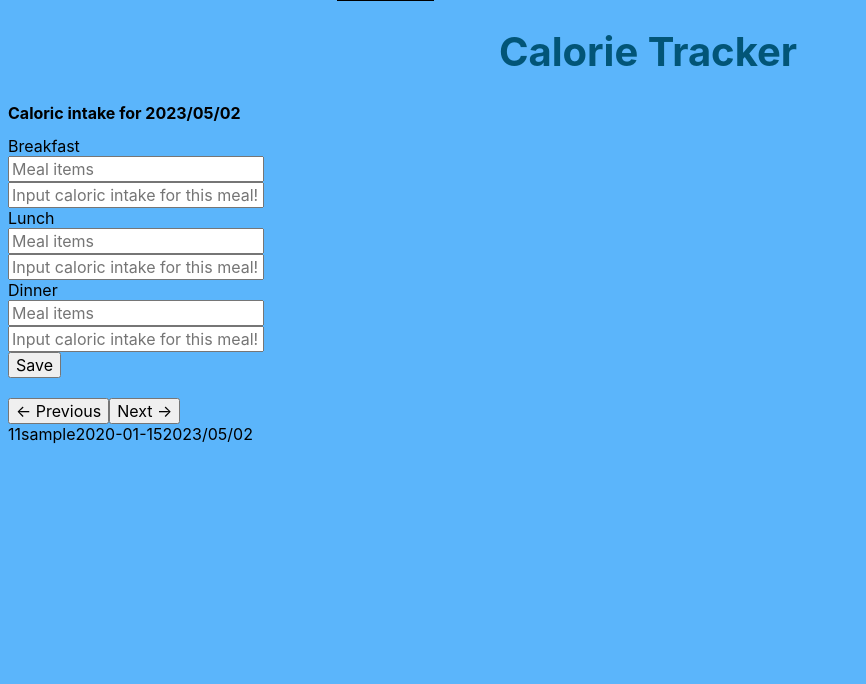
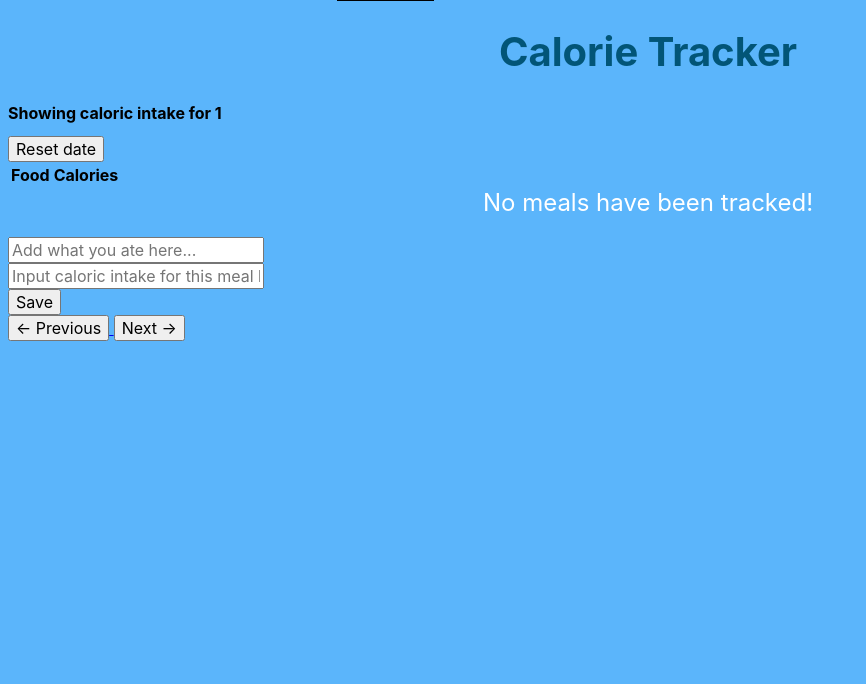
Before and after one commit to MxAriadne/CSCI4410-GymFlow, a PHP site: page /caloriccounter.php in a window 1280 px wide. Shown: the part 50-734 px from the top of the page, without its empty margins (0-866 px from the left). Run offline with PHP 8.4, Linux system fonts and the light colour scheme; the visitor is signed in with stand-in values (Sample User, id 1); tables that the repository leaves empty hold one stand-in row (values such as "Sample post"); lists and menus that the app fills with data are empty.

Commit message:
Final Calorie Counter Backend Update
At least, hopefully.
The calorie counter is fully functional!
Can check different days and successfully read what was logged on that date. It also redirects you to the login page if you try to view it without an account.

I changed the schema completely, literally deleted 3 tables.

Also, I commented literally everything so this should hopefully be easy to follow along with.

```diff
--- a/caloriccounter.php
+++ b/caloriccounter.php
@@ -1,19 +1,45 @@
 <?php
+    // Import functions for the calorie tracker database.
     require "calories.php";
+    // We save the date in the users session_id to save the position when
+    // they check past and future calorie logs.
+
+    if (!isset($_SESSION['user'])) {
+        header("location: index.php");
+        exit();
+    }
+
+    if ($_SESSION['date'] == null) {
+        //If they don't have a date saved, save today's date.
+        $_SESSION['date'] = date("Y/m/d");
+    }
+    // Empty result variable is used to view status of functions.
     $result = "";
-    if (isset($_POST['submit'])) {
-        if ($_POST['breakfast'] != null && $_POST['b-cal'] != null) {
-            addMeal($_POST['breakfast'], $_POST['b-cal']);
-            $result = "Successfully saved!";
-        }
-        if ($_POST['lunch'] != null && $_POST['l-cal'] != null) {
-            addMeal($_POST['lunch'], $_POST['l-cal']);
-            $result = "Successfully saved!";
-        }
-        if ($_POST['dinner'] != null && $_POST['d-cal'] != null) {
-            addMeal($_POST['dinner'], $_POST['d-cal']);
-            $result = "Successfully saved!";
-        }
+    // If the user submits the new item form, and the values are not empty...
+    if (isset($_POST['submit'])) if ($_POST['item'] != null && $_POST['cal'] != null) {
+        // Add the item, the calorie count, the username, and the date it was added to the database.
+        addMeal($_POST['item'], $_POST['cal'], $_SESSION['user'], $_SESSION['date']);
+        // Return to result if needed for viewing.
+        $result = "Successfully saved!";
+    }
+    // If the user sends a GET request using the previous button...
+    if (isset($_GET['previous'])) {
+        // Subtract the date by 1 day
+        // We do this because the propagateHTML function pulls the users calorie logs according to
+        // the date that's passed to the function.
+        $_SESSION['date'] = date("Y/m/d", strtotime("-1 day", strtotime($_SESSION['date'])));
+    }
+    // If the user sends a GET request using the next button...
+    if (isset($_GET['next'])) {
+        // Add 1 day to the date
+        // We do this because the propagateHTML function pulls the users calorie logs according to
+        // the date that's passed to the function.
+        $_SESSION['date'] = date("Y/m/d", strtotime("+1 day", strtotime($_SESSION['date'])));
+    }
+    // If there's a request to reset the date...
+    if (isset($_GET['reset'])) {
+        // Set the users session date to today's date.
+        $_SESSION['date'] = date("Y/m/d");
     }
 ?>
 
@@ -21,9 +47,13 @@
 <html lang="en">
 <head>
     <script src="https://code.jquery.com/jquery-3.6.0.min.js"></script>
+    <script src="https://code.jquery.com/ui/1.13.2/jquery-ui.js"></script>
+
+    <link rel="stylesheet" href="//code.jquery.com/ui/1.13.2/themes/base/jquery-ui.css">
     <link type="text/css" rel="stylesheet" href="gymflow.css" />
     <title>Calorie Tracker - GymFlow</title>
 </head>
+
 <body>
     <H1>Calorie Tracker</H1>
 
@@ -43,48 +73,98 @@
         <a href="account.php">My Account</a>
     </div>
 
+        <h2>Showing caloric intake for <?php echo $_SESSION['date']; ?></h2>
 
-    <div>
+        <!-- This sends the request to the server to reset the users saved date in the calorie logger.  -->
+        <a href="?reset=true">
+            <button name="reset">Reset date</button>
+        </a>
 
-        <h2>Caloric intake for <?php echo date("Y/m/d"); ?></h2>
+        <div>
+            <?php
+            /*
+             * propagateHTML()
+             * This function uses retrieveCalories() from calories.php in order to
+             * pull the users log for the given date from the database.
+             * It then displays this information by iterating through it and adding
+             * it to a table which is displayed for the user.
+             *
+             */
+            function propagateHTML()
+            {
+                // Table start
+                echo "<table>";
+                // Add table headers
+                echo "<tr><th>Food</th><th>Calories</th></tr>";
+                // Attempt to pull data from the database based on the given date.
+                $output = retrieveCalories($_SESSION['date']);
+                // Validate the output
+                if ($output != null) {
+                    // $output is n associative array, therefore each value in this foreach loop
+                    // is an array of the rows that were pulled from the database.
+                    foreach ($output as $innerArray) {
+                        // This verifies that $innerArray, which represents a single row, is valid.
+                        if (is_array($innerArray)) {
+                            // Start table row.
+                            echo "<tr>";
+                            // Start static variable sum, this is how we display the total calories of that given date.
+                            static $sum = 0;
+                            // This iterates through the provided row.
+                            foreach ($innerArray as $value) {
+                                // Add a row item for each value in this array
+                                echo "<td>" . $value . "</td>";
+                                // If $value is an int, which only occurs when $value = calories, then
+                                // we add them to sum.
+                                if (is_int($value)) {
+                                    // Add the value to the sum
+                                    $sum += $value;
+                                }
+                            }
+                            // Close the row
+                            echo "</tr>";
+                        } else {
+                            // If it's not an array, then print the single value.
+                            // This is really only here for testing/error logging purposes.
+                            // Will probably be removed/reconfigured in future versions.
+                            echo $innerArray;
+                        }
+                    }
+                }
+                // Close table
+                echo "</table>";
+                // Validate that $sum exists (otherwise this would result in an error)
+                if (isset($sum)) {
+                    // If so, output the total.
+                    echo "<p> Total calories consumed: " . $sum . "</p>";
+                } else {
+                    // Otherwise...
+                    echo "<p> No meals have been tracked! </p>";
+                }
+            }
+            // Run the function
+            propagateHTML();
+            ?>
+            <br>
+        </div>
 
-        <form>
-            <label for="breakfast">Breakfast</label><br>
-            <input type="text" id="breakfast" name="breakfast" placeholder="Meal items"><br>
-            <input type="text" id="b-cal" name="b-cal" placeholder="Input caloric intake for this meal!">
+        <!-- This is the form for adding new meal items. -->
+        <form action="" method="post">
+            <input type="text" id="item" name="item" placeholder="Add what you ate here...">
             <br>
-            <label for="lunch">Lunch</label><br>
-            <input type="text" id="lunch" name="lunch" placeholder="Meal items"><br>
-            <input type="text" id="b-cal" name="b-cal" placeholder="Input caloric intake for this meal!">
+            <input type="text" id="cal" name="cal" placeholder="Input caloric intake for this meal here...">
             <br>
-            <label for="dinner">Dinner</label><br>
-            <input type="text" id="dinner" name="dinner" placeholder="Meal items"><br>
-            <input type="text" id="b-cal" name="b-cal" placeholder="Input caloric intake for this meal!">
-            <br>
-            <button type="submit" name="submit">Save</button>
-            <p name="status"> <?php echo $result; ?></p>
+            <input type="submit" name="submit" value="Save">
+            <!-- This displays the value of result, which is typically a status or error message. -->
+            <p> <?php echo $result; ?></p>
         </form>
-        <br>
-        <button><a><- Previous</a></button><button><a>Next -></a></button>
 
+        <a href="?previous=true">
+            <input type="button" name="previous" value="<- Previous">
+        </a>
+        <a href="?next=true">
+            <input type="button" name="next" value="Next ->">
+        </a>
     </div>
-
-    <div>
-
-        <?php
-            function propagateHTML($date)
-            {
-                $body = retrieveCalories();
-                foreach ($body as $value) {
-                    echo $value;
-                }
-                echo $date;
-            }
-            propagateHTML(date("Y/m/d"));
-        ?>
-
-    </div>
-
 
     <h5>© 2023 GymFlow</h5>
 </body>
--- a/calories.php
+++ b/calories.php
@@ -8,52 +8,50 @@
 // Borrowing the common functions from plugin.php
 require "plugin.php";
 
-// Date is the unique key for the calorie tracker SQL schema
-$date = date("Y/m/d");
-
 // Since the calorie counter data is tied to the users account,
 // we need to be able to retrieve their username from session_id
 $user = $_SESSION['user'];
 
-function retrieveCalories()
+function retrieveCalories($date)
 {
     $mysqli = sqlConnect();
     if ($mysqli) {
 
         // SQL command to pull all records from calories under this users account
-        $stmt = $mysqli->prepare("SELECT * FROM calories WHERE username = ?");
-        $stmt->bind_param("s", $GLOBALS['user']);
+        $stmt = $mysqli->prepare("SELECT ITEM,CALORIES FROM MEAL_LIST WHERE USERNAME = ? AND DATE = ?");
+        $stmt->bind_param("ss", $GLOBALS['user'], $date);
         $stmt->execute();
         // Save result
         $result = $stmt->get_result();
-        // Save associative array in $data
-        $data = $result->fetch_assoc();
+        // Save associative array in $output
+        $output = array();
+        while ($row = $result->fetch_assoc()) {
+            $output[] = $row;
+        }
         // Make sure the array isn't null
-        if ($data == null) {
+        if ($output == null) {
             consoleLog("Calories have never been recorded for this user.");
             return null;
         } else {
-            return $data;
+            return $output;
         }
     }
 }
 
-function addMeal($meal, $calories)
+function addMeal($meal, $calories, $user, $date)
 {
     $mysqli = sqlConnect();
     if ($mysqli) {
+        $calories = intval($calories);
+        $user = strval($user);
 
-        // SQL command to pull all records from calories under this users account
-        $stmt = $mysqli->prepare("INSERT INTO meal (ITEM, CALORIES) VALUES(?, ?)");
-        $stmt->bind_param("si", $meal, $calories);
+        $stmt = $mysqli->prepare("INSERT INTO MEAL_LIST(ITEM, CALORIES, USERNAME, DATE) VALUES(?, ?, ?, ?)");
+        $stmt->bind_param("siss", $meal, $calories, $user, $date);
         $stmt->execute();
-        $stmt = $mysqli->prepare("INSERT INTO calories (ITEM, CALORIES) VALUES(?, ?)");
-        $stmt->bind_param("si", $meal, $calories);
-        $stmt->execute();
-        if ($stmt -> affected_rows == 0) {
+        if ($stmt->affected_rows == 0) {
             consoleLog("An error occurred. Please try again :c");
         } else {
-            consoleLog("Successfully added to database.");
+            echo "Successfully added to database.";
         }
     }
 }
```
Also changed, not shown: schema.sql (+6 -19 lines), 1 other file.
